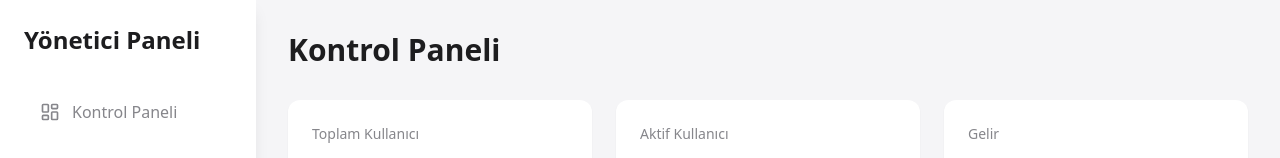
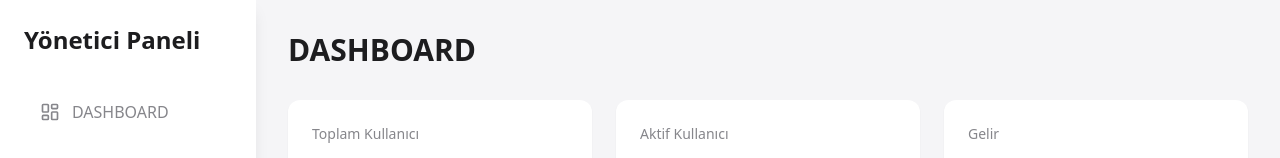
Before and after one commit to tunacan34/watchadmin, a React (Vite) app: page / in a window 1280 px wide. Shown: the top 158 px of the page. Built offline with nearby package versions, Linux system fonts and the light colour scheme.

Commit message:
Refactor admin menu
Refactored the admin menu and dashboard.

```diff
--- a/src/components/AdminSidebar.tsx
+++ b/src/components/AdminSidebar.tsx
@@ -12,7 +12,7 @@ import {
 } from "lucide-react";
 
 const menuItems = [
-  { icon: LayoutDashboard, label: "Kontrol Paneli", href: "#dashboard" },
+  { icon: LayoutDashboard, label: "DASHBOARD", href: "#dashboard" },
   { icon: Users, label: "KULLANICI YÖNETİMİ", href: "#user-management" },
   { icon: Package, label: "Ürünler", href: "#products" },
   { icon: Mail, label: "Mesajlar", href: "#messages" },
--- a/src/components/Dashboard.tsx
+++ b/src/components/Dashboard.tsx
@@ -14,7 +14,7 @@ export const Dashboard = () => {
   return (
     <div className="p-8 animate-fade-in">
       <h1 className="text-3xl font-semibold text-admin-foreground mb-8">
-        Kontrol Paneli
+        DASHBOARD
       </h1>
 
       <div className="grid grid-cols-1 md:grid-cols-3 gap-6 mb-8">
```
